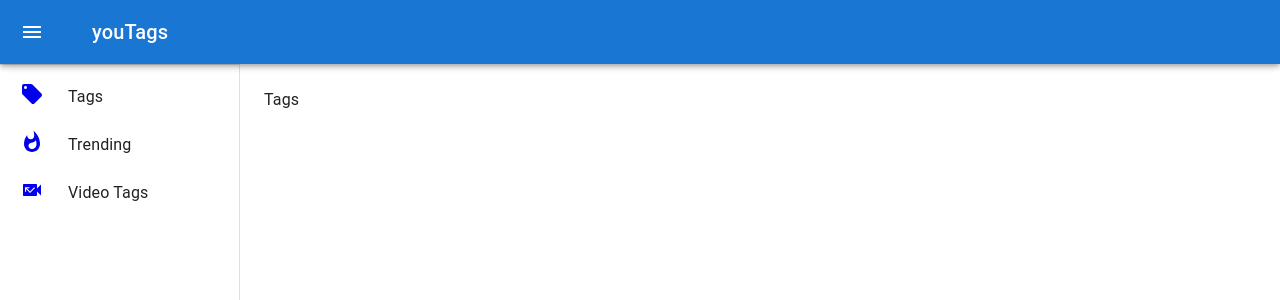
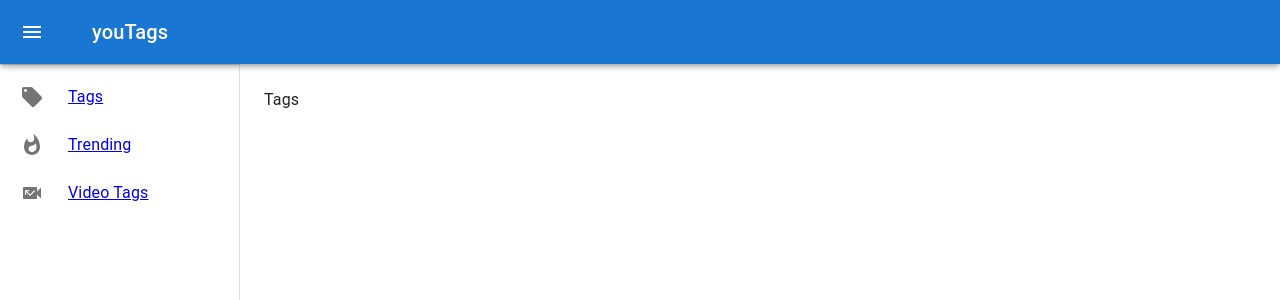
Before and after one commit to Jeeva-B/youTag-client, a React (Create React App) app: page / in a window 1280 px wide. Both pictures are taken after a click on the button 32 px from the left and 32 px from the top of the page. Shown: the top 300 px of the page. Built offline with nearby package versions, Linux system fonts and the light colour scheme.

Commit message:
Link to.

```diff
--- a/src/component/Layout.js
+++ b/src/component/Layout.js
@@ -120,27 +120,26 @@
                 </DrawerHeader>
                 <Divider />
                 <List>
-
                     {sideBarList.map((item, index) => (
-                        <ListItem key={index} disablePadding sx={{ display: 'block' }}>
+                        <ListItem key={index} disablePadding sx={{ display: 'block' }} title={item.name}>
+                            <Link to={item.path}>
                                 <ListItemButton
                                     sx={{
                                         minHeight: 48,
                                         justifyContent: open ? 'initial' : 'center',
                                         px: 2.5,
-                                }}
-                            >
+                                    }}>
                                     <ListItemIcon
                                         sx={{
                                             minWidth: 0,
                                             mr: open ? 3 : 'auto',
                                             justifyContent: 'center',
-                                    }}
-                                >
-                                    <Link to={item.path}>{item.icon}</Link>
+                                        }}>
+                                        {item.icon}
                                     </ListItemIcon>
-                                <ListItemText primary={item.name} sx={{ opacity: open ? 1 : 0 }} />
+                                    <ListItemText primary={item.name} sx={{ opacity: open ? 1 : 0, textDecoration: 'none' }} />
                                 </ListItemButton>
+                            </Link>
                         </ListItem>
                     ))}
                 </List>
```
Lines whose indentation alone changed are shown as unchanged.
